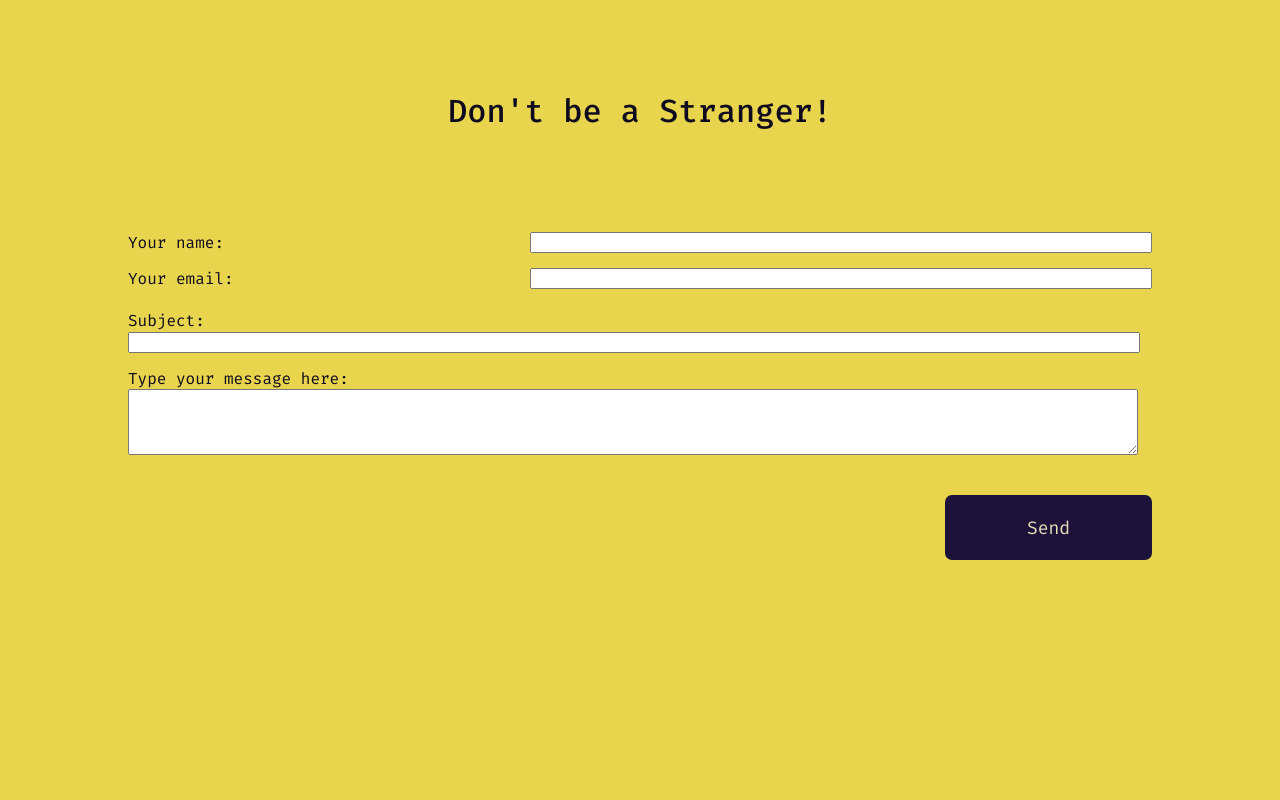
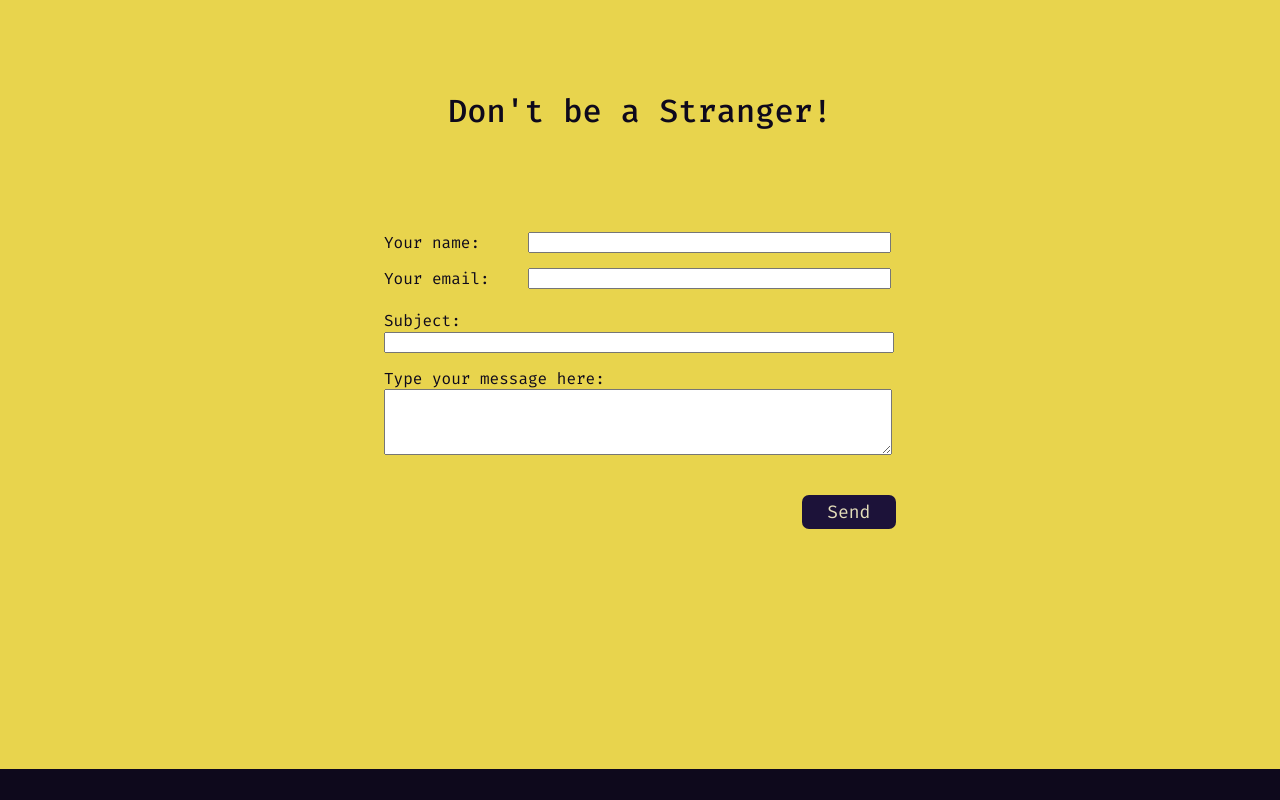
Before and after one commit to rhysrfrazier/Portfolio, a React (Vite) app: page / in a window 1280 px wide. Shown: the part 6876-7676 px from the top of the page. After the commit the page ends 7645 px from the top, so only its background shows below. Built offline with nearby package versions, Linux system fonts and the light colour scheme.

Commit message:
fixed contact section for desktop

```diff
--- a/src/App.css
+++ b/src/App.css
@@ -638,7 +638,22 @@ textarea {
 
   /* contact */
 
+  .contactForm {
+    width: 40%;
+  }
 
+  .nameEmail {
+    width: 99%;
+  }
+
+  .name input,
+  .email input {
+    width: 70%;
+  }
+
+  .sendMessage {
+    padding: 1% 5% 1% 5%;
+  }
 
 }
 
--- a/src/components/Contact.jsx
+++ b/src/components/Contact.jsx
@@ -7,16 +7,6 @@ export default function Contact() {
     const [subject, setSubject] = useState('')
     const [message, setMessage] = useState('')
     const [nope, setNope] = useState('')
-
-    const handleSubmit = (e) => {
-        if (nope !== '') {
-            console.error('bot')
-        }
-        e.preventDefault()
-        console.log(name, email, subject, message)
-        window.alert("Message sent! I'll get back to you as soon as I can.")
-        setTimeout(() => location.reload(), 50)
-    }
 
     return (
         <div className='contactContainer' id='contact'>
@@ -61,7 +51,6 @@ export default function Contact() {
                 <div className='sendMessageContainer'>
                     <button type='submit'
                         className='sendMessage'
-                        // onClick={handleSubmit}
                     >Send</button>
                 </div>
             </form>
```
